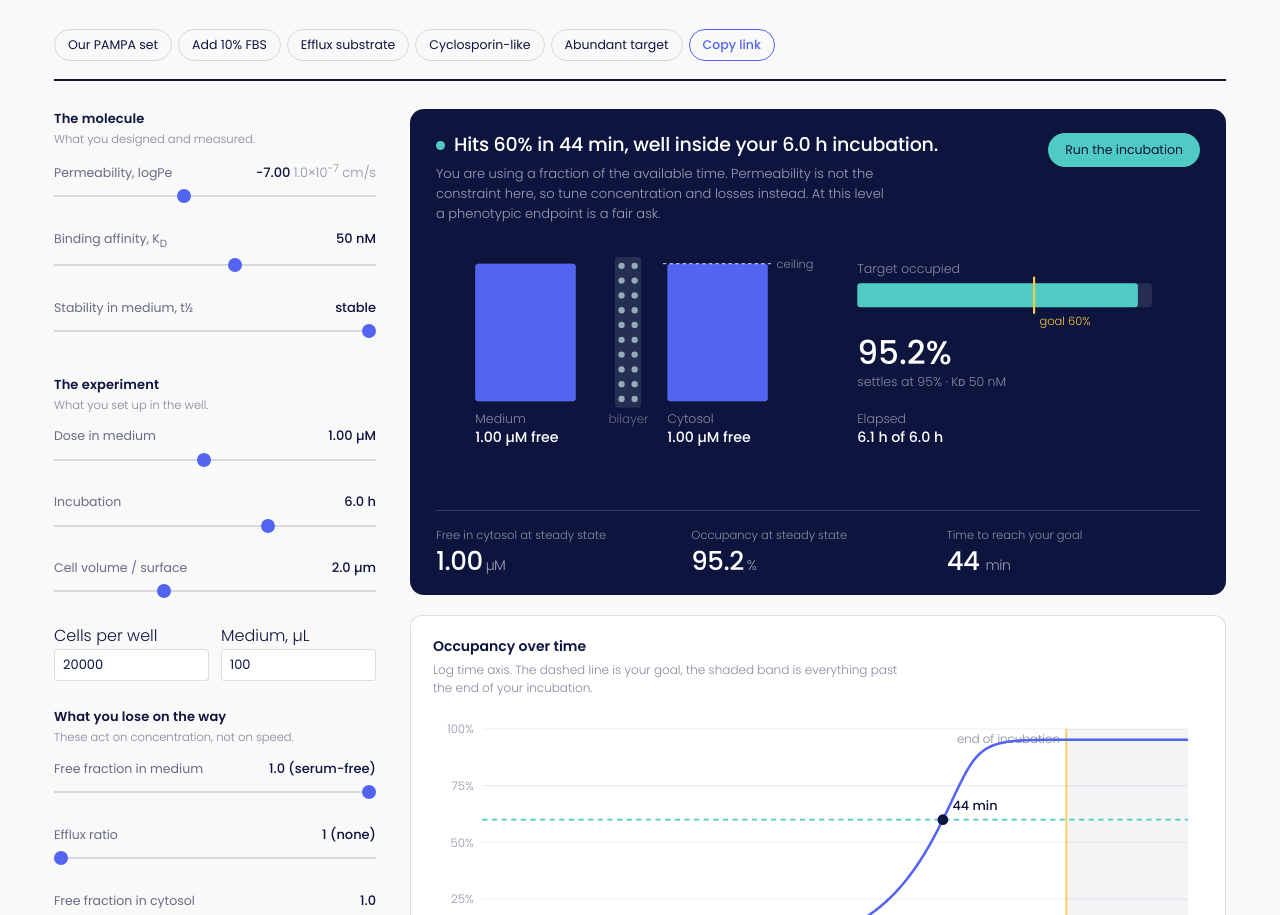
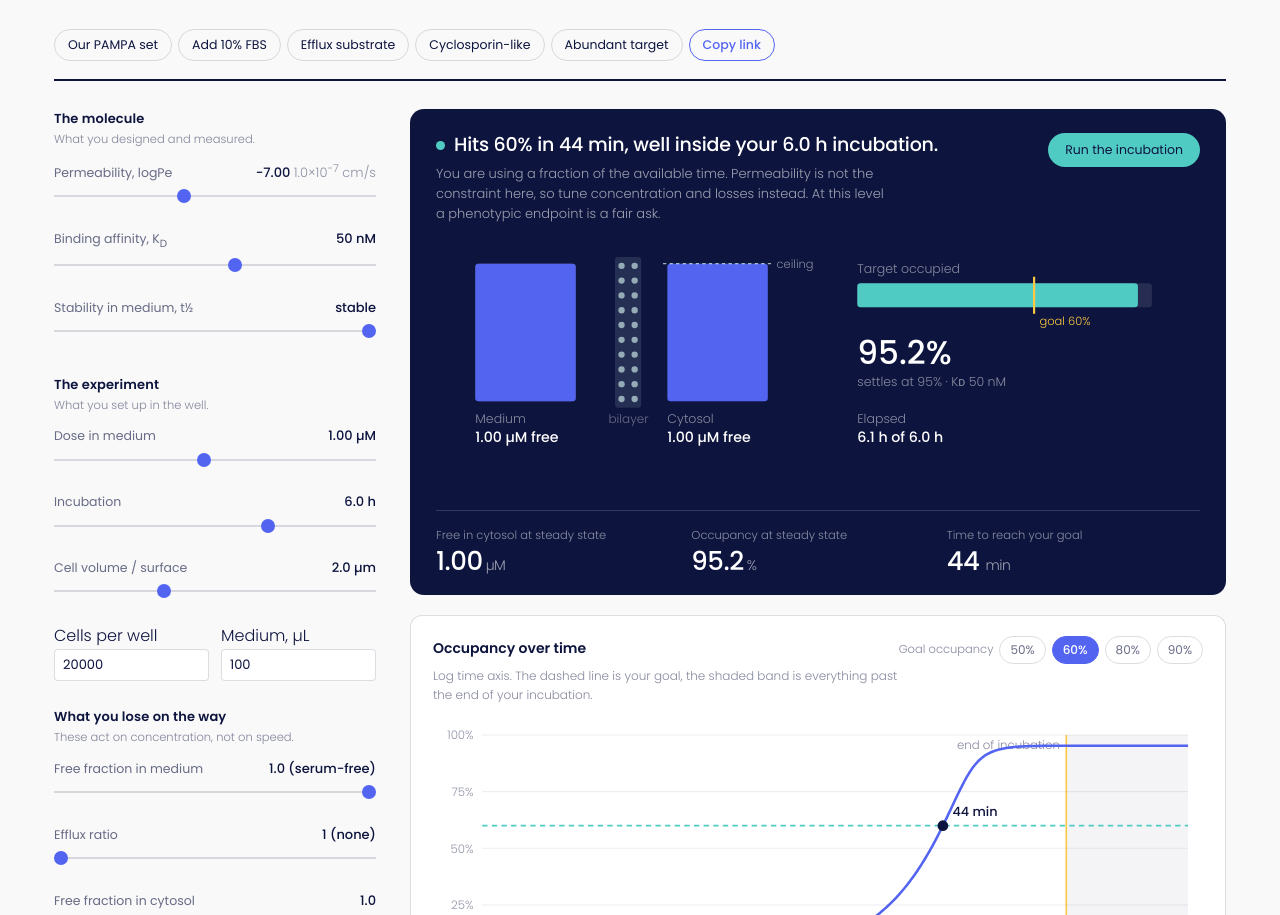
Before and after one commit to lemnabio/permeability-occupancy-explorer, a plain HTML site: page index.html in a window 1280 px wide. Shown: the part 185-1100 px from the top of the page. Drawn offline with Linux system fonts and the light colour scheme.

Commit message:
Add goal-occupancy quick-pick buttons next to the occupancy chart
- 50/60/80/90% buttons in the chart heading row drive the same goal state as the
  slider, so the goal line on chart 1 and the time-to-goal curve/marker on chart 2
  move with them
- Active button tracks the current goal (whether set by button, slider, preset, or
  a shared link); slider stays in sync and the goal is captured in the share URL

Co-Authored-By: Claude Opus 4.8 <noreply@anthropic.com>

```diff
--- a/index.html
+++ b/index.html
@@ -86,6 +86,17 @@ input[type=range]:focus-visible{outline:2px solid var(--indigo);outline-offset:4
 .two{display:grid;grid-template-columns:1fr 1fr;gap:20px;margin-top:20px}
 @media(max-width:860px){.two{grid-template-columns:1fr}}
 .two .panel{margin-top:0}
+
+/* ---------- goal quick-pick ---------- */
+.panel-head{display:flex;justify-content:space-between;align-items:baseline;gap:12px;flex-wrap:wrap;margin-bottom:3px}
+.panel-head h3{margin:0}
+.goalpick{display:flex;align-items:center;gap:6px}
+.goalpick .gp-label{font-size:11.5px;color:var(--ink-35)}
+.goalpick button{font-family:var(--sans);font-size:12px;font-weight:400;color:var(--ink-60);
+  background:transparent;border:1px solid var(--rule);border-radius:999px;padding:4px 10px;cursor:pointer}
+.goalpick button:hover{border-color:var(--indigo);color:var(--indigo)}
+.goalpick button.active{background:var(--indigo);border-color:var(--indigo);color:#fff;font-weight:500}
+.goalpick button:focus-visible{outline:2px solid var(--indigo);outline-offset:2px}
 
 /* ---------- limiting bars ---------- */
 .lev{display:grid;grid-template-columns:132px 1fr 58px;align-items:center;gap:12px;margin-bottom:7px;font-size:12.5px}
@@ -182,7 +193,10 @@ details .body code{background:rgba(83,100,241,.09);color:var(--indigo);padding:1
     </div>
 
     <div class="panel">
-      <h3>Occupancy over time</h3>
+      <div class="panel-head">
+        <h3>Occupancy over time</h3>
+        <div class="goalpick" id="goalpick"><span class="gp-label">Goal occupancy</span></div>
+      </div>
       <p class="hint">Log time axis. The dashed line is your goal, the shaded band is everything past the end of your incubation.</p>
       <svg id="chart1" viewBox="0 0 720 260" style="width:100%;height:auto" role="img" aria-label="Target occupancy against time"></svg>
     </div>
@@ -635,6 +649,10 @@ function drawVerdict(p){
 
 /* ================= WIRING ================= */
 const CUR={sim:null,anim:null};
+let goalBtns=[];
+function syncGoalButtons(){
+  goalBtns.forEach(b=>b.classList.toggle("active",+b.dataset.goal===Math.round(S.goal)));
+}
 
 function readControls(){
   S.logPe=+$("s_logPe").value;
@@ -683,7 +701,7 @@ function labels(){
 }
 
 function update(){
-  readControls();labels();syncURL();
+  readControls();labels();syncURL();syncGoalButtons();
   CUR.sim=simulate(S);
   drawVerdict(S);
   drawCell(S,Math.min(1,fracOfIncubation()));
@@ -744,6 +762,17 @@ shareBtn.onclick=async()=>{
 };
 $("presets").appendChild(shareBtn);
 
+/* goal-occupancy quick-pick, next to the occupancy chart. Each button drives the
+   same `goal` state as the slider, so the goal line on chart 1 and the time-to-goal
+   curve and marker on chart 2 all move with it, and the slider stays in sync. */
+goalBtns=[50,60,80,90].map(g=>{
+  const b=document.createElement("button");
+  b.type="button";b.textContent=g+"%";b.dataset.goal=g;
+  b.onclick=()=>{S.goal=g;writeControls();update();};
+  $("goalpick").appendChild(b);
+  return b;
+});
+
 document.querySelectorAll("input").forEach(i=>i.addEventListener("input",update));
 $("run").addEventListener("click",runAnim);
 
```
